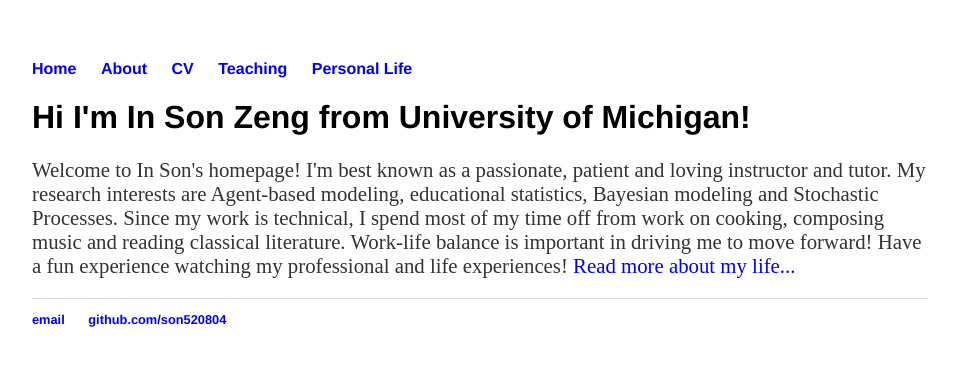
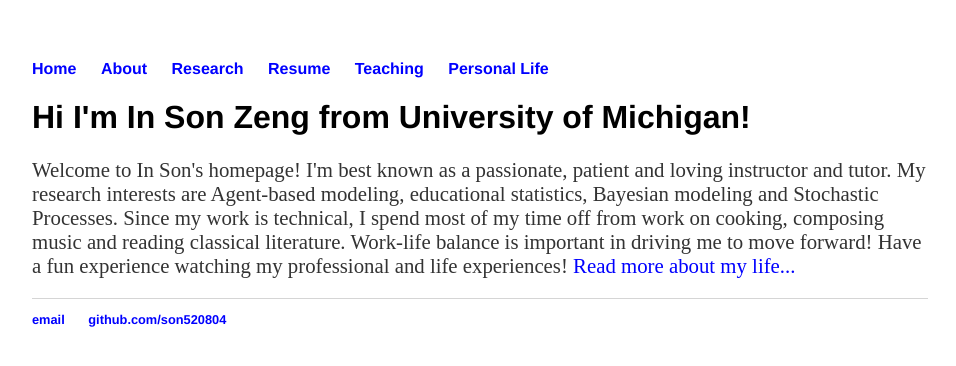
Before and after one commit to son520804/son520804.github.io, a Jekyll site: the page built from index.html, in a window 1280 px wide. Shown: the top 366 px of the page, without its empty margins (160-1116 px from the left). Built offline with Jekyll 4.4.1, drawn with Linux system fonts in a browser that asks for light colours.

Commit message:
Update default.html

```diff
--- a/_layouts/default.html
+++ b/_layouts/default.html
@@ -10,7 +10,8 @@
 	    		<ul>
 	        		<li><a href="/">Home</a></li>
 		        	<li><a href="/about">About</a></li>
-	        		<li><a href="/cv">CV</a></li>
+	        		<li><a href="/cv">Research</a></li>
+				<li><a href="/cv/Inson_resume.pdf">Resume</a></li>
 	        		<li><a href="/Teaching">Teaching</a></li>
 				<li><a href="/Personal">Personal Life</a></li>
 	    		</ul>
```
